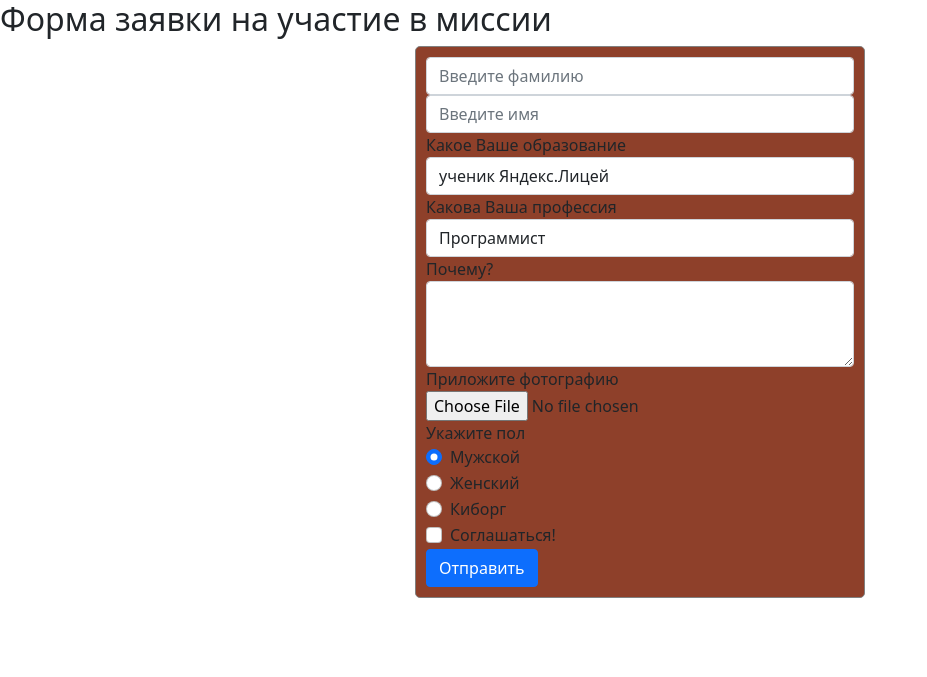
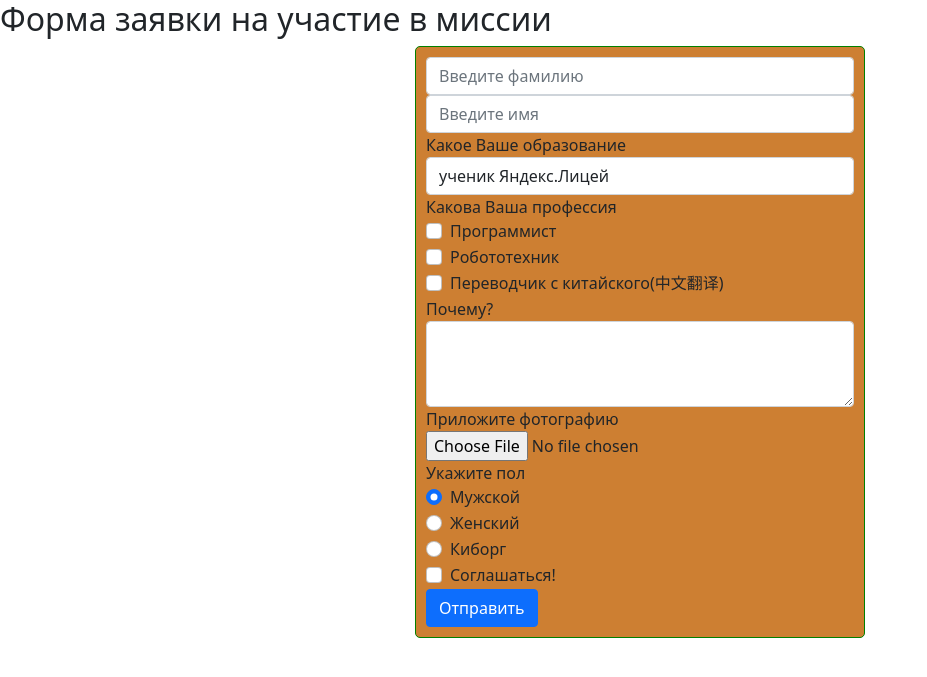
Before and after one commit to Andrey290/Mars, a Flask app: page /form_sample in a window 1280 px wide. Shown: the top 677 px of the page, without its empty margins (0-927 px from the left). Run offline with Flask 2, Linux system fonts and the light colour scheme.

Commit message:
переделанное

```diff
--- a/main.py
+++ b/main.py
@@ -6,7 +6,7 @@ app = Flask(__name__)
 @app.route('/')
 @app.route('/index')
 def index():
-    return "/promotion_image"
+    return "<h1>/promotion_image</h1> <h1>/form_sample</h1>"
 
 
 @app.route('/promotion_image')
@@ -53,17 +53,27 @@ def form_sample():
                                           <option>Просветлённый</option>
                                         </select>
                                      </div>
-
-                                    <div class="form-group">
-                                        <label for="classSelect">Какова Ваша профессия</label>
-                                        <select class="form-control" id="occupationSelect" name="occupation">
-                                          <option>Программист</option>
-                                          <option>Робототехник</option>
-                                          <option>Переводчик с китайского(中文翻译)</option>
-                                          <option>Автопилот</option>
-                                          <option>Абитуриент МАИ</option>
-                                        </select>
-                                     </div>
+                                    <label>
+                                        Какова Ваша профессия
+                                    </label>
+                                    <div class="form-check">
+                                        <input class="form-check-input" type="checkbox" value="" id="occupationSelect" name="occupation>
+                                        <label class="form-check-label" for="flexCheckDefault">
+                                            Программист
+                                        </label>
+                                    </div>
+                                    <div class="form-check">
+                                      <input class="form-check-input" type="checkbox" value="" id="occupationSelect" name="occupation>
+                                      <label class="form-check-label" for="flexCheckChecked">
+                                        Робототехник
+                                      </label>
+                                    </div>
+                                    <div class="form-check">
+                                      <input class="form-check-input" type="checkbox" value="" id="occupationSelect" name="occupation">
+                                      <label class="form-check-label" for="flexCheckChecked">
+                                        Переводчик с китайского(中文翻译)
+                                      </label>
+                                    </div>
 
                                     <div class="form-group">
                                         <label for="why">Почему?</label>
--- a/static/css/form_style.css
+++ b/static/css/form_style.css
@@ -3,8 +3,8 @@ form.login_form {
     margin-left: auto;
     margin-right: auto;
     max-width: 450px;
-    background-color: #8e402a;
-    border: 1px solid gray;
+    background-color: #cd7f32;
+    border: 1px solid green;
     border-radius: 5px;
     padding: 10px;
 }
```
